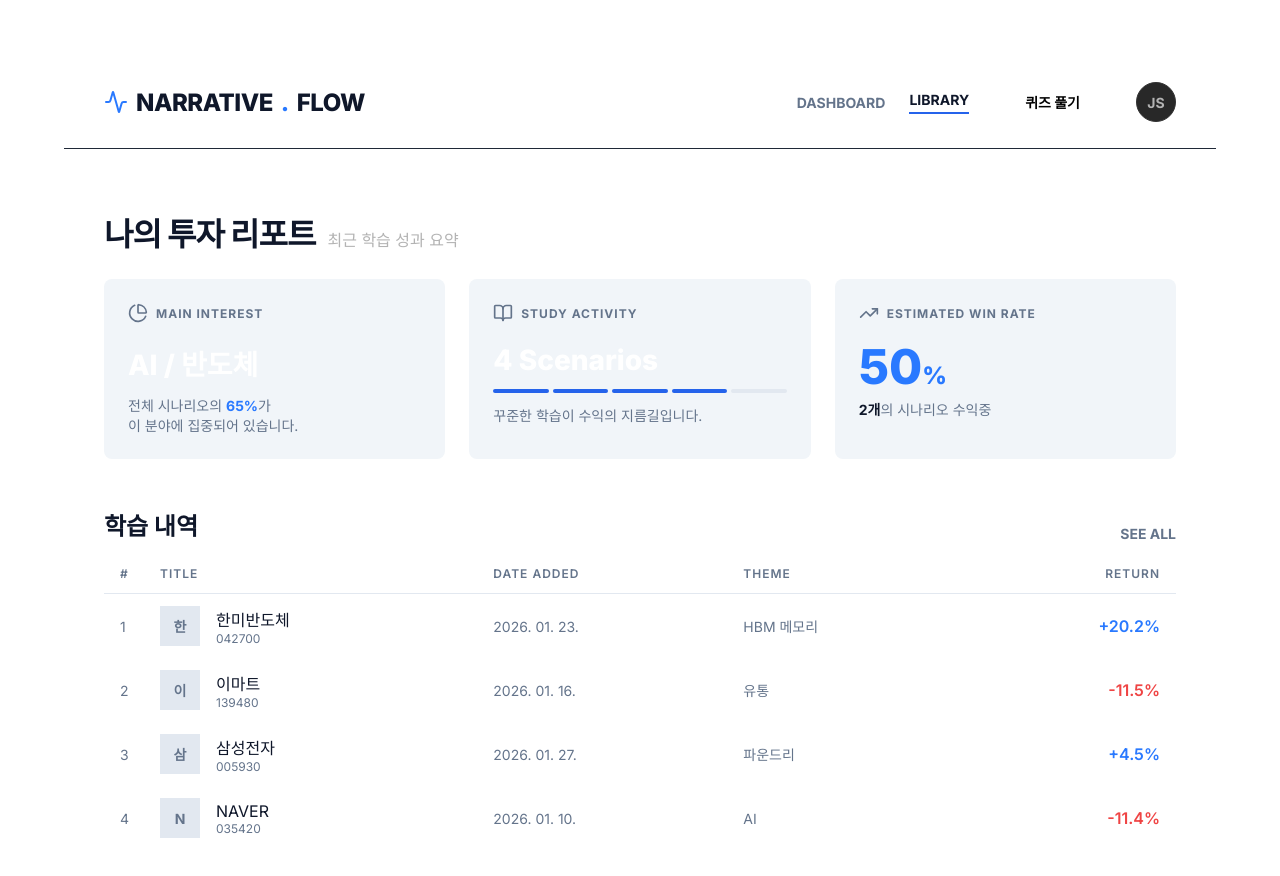
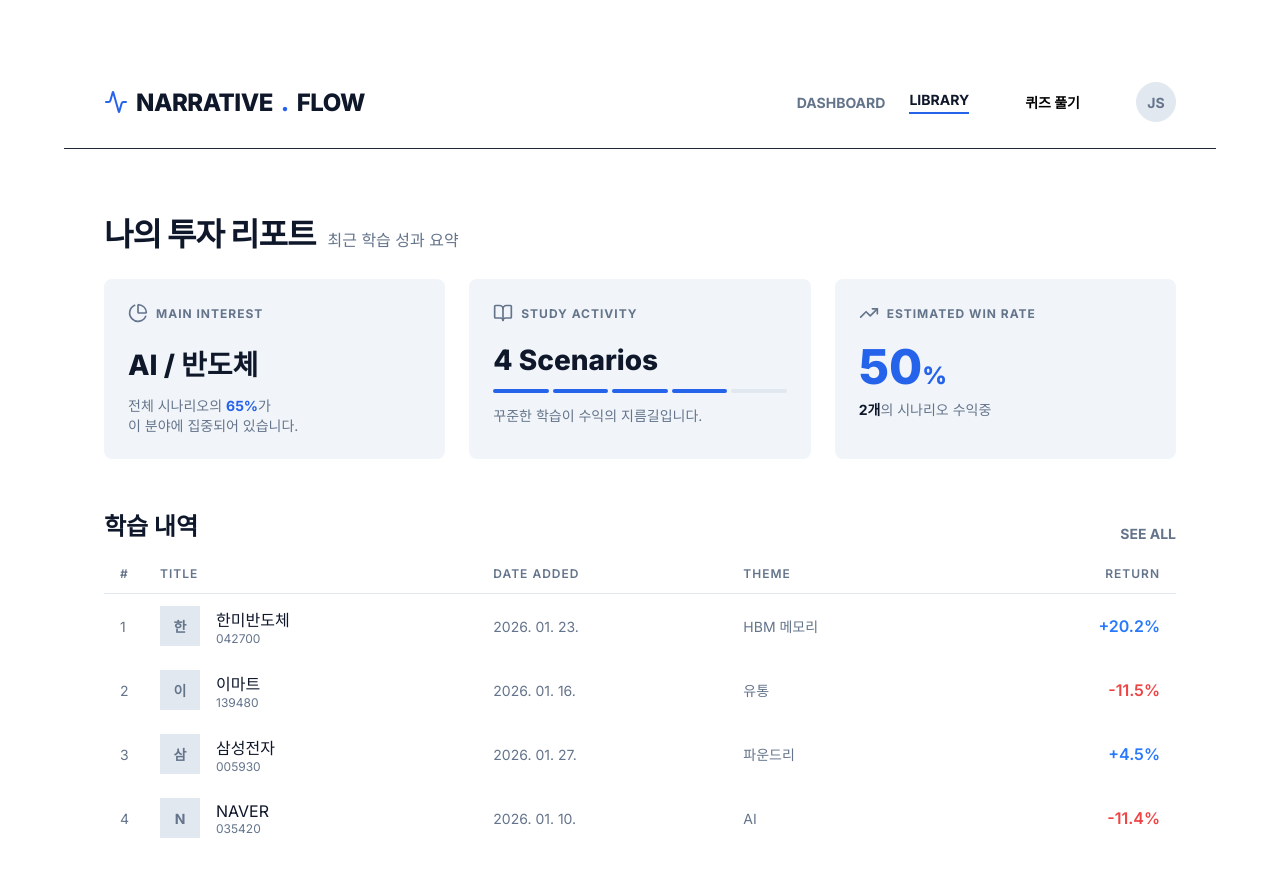
Before and after one commit to YJ99Son/narrative_fe_test, a React (Vite) app: page / in a window 1280 px wide. Both pictures are taken after a click on the button "MY PAGE". Shown: the top 876 px of the page. Built offline with nearby package versions, Linux system fonts and the light colour scheme.

Commit message:
Fix: builder view and my scenarios view to force white theme

```diff
--- a/src/Dashboard.css
+++ b/src/Dashboard.css
@@ -31,30 +31,7 @@
     --font-main: 'Inter', -apple-system, BlinkMacSystemFont, system-ui, Roboto, sans-serif;
 }
 
-@media (prefers-color-scheme: dark) {
-    :root {
-        /* DARK MODE OVERRIDES */
-        --dash-bg: #121212;
-        --dash-surface: #181818;
-        --dash-surface-highlight: #282828;
-        --dash-border: #282828;
-        --dash-primary: #2979FF;
-        --dash-secondary: #5393ff;
-        --dash-danger: #ff6b6b;
-        --dash-blue: #4dabf7;
-        --dash-text: #ffffff;
-        --dash-muted: #b3b3b3;
 
-        --dash-header-bg: rgba(18, 18, 18, 0.95);
-        --dash-mypage-header-bg: rgba(18, 18, 18, 0.95);
-        --dash-shadow: rgba(0, 0, 0, 0.2);
-        --dash-card-hover: #282828;
-        --dash-ticker-bg: #181818;
-
-        --dash-nav-bg: rgba(20, 20, 20, 0.85);
-        --dash-nav-border: rgba(255, 255, 255, 0.1);
-    }
-}
 
 body {
     background-color: var(--dash-bg);
--- a/src/views/MyScenariosView.tsx
+++ b/src/views/MyScenariosView.tsx
@@ -106,8 +106,8 @@ const MyScenariosView = ({ setView, current }: MyScenariosViewProps) => {
             {/* Header / Nav Area */}
             <header className="dashboard-header" style={{ padding: '24px 40px', display: 'flex', justifyContent: 'space-between', alignItems: 'center', background: 'var(--dash-header-bg)', backdropFilter: 'blur(10px)' }}>
                 <div style={{ fontWeight: 800, fontSize: '24px', letterSpacing: '-0.02em', display: 'flex', alignItems: 'center', gap: '8px' }}>
-                    <Activity size={24} color="#2979FF" />
-                    NARRATIVE<span style={{ color: '#2979FF' }}>.</span>FLOW
+                    <Activity size={24} color="var(--dash-primary)" />
+                    NARRATIVE<span style={{ color: 'var(--dash-primary)' }}>.</span>FLOW
                 </div>
                 <div style={{ display: 'flex', alignItems: 'center', gap: 24 }}>
                     <div style={{ color: 'var(--dash-muted)', fontSize: '14px', fontWeight: 700, cursor: 'pointer', transition: 'color 0.2s' }} onClick={() => setView('DASHBOARD')}>DASHBOARD</div>
@@ -120,8 +120,8 @@ const MyScenariosView = ({ setView, current }: MyScenariosViewProps) => {
                     }}>
                         퀴즈 풀기
                     </button>
-                    <div style={{ width: '40px', height: '40px', borderRadius: '50%', background: '#282828', display: 'flex', alignItems: 'center', justifyContent: 'center', border: '1px solid #333' }}>
-                        <span style={{ fontSize: '14px', fontWeight: 700, color: '#b3b3b3' }}>JS</span>
+                    <div style={{ width: '40px', height: '40px', borderRadius: '50%', background: 'var(--dash-surface-highlight)', display: 'flex', alignItems: 'center', justifyContent: 'center', border: '1px solid var(--dash-border)' }}>
+                        <span style={{ fontSize: '14px', fontWeight: 700, color: 'var(--dash-muted)' }}>JS</span>
                     </div>
                 </div>
             </header>
@@ -132,7 +132,7 @@ const MyScenariosView = ({ setView, current }: MyScenariosViewProps) => {
                 <section style={{ marginBottom: '48px' }}>
                     <div style={{ marginBottom: '24px', display: 'flex', alignItems: 'baseline', gap: '12px' }}>
                         <h2 style={{ fontSize: '32px', fontWeight: 800, margin: 0, letterSpacing: '-0.03em' }}>나의 투자 리포트</h2>
-                        <p style={{ color: '#b3b3b3', margin: 0, fontSize: '16px' }}>최근 학습 성과 요약</p>
+                        <p style={{ color: 'var(--dash-muted)', margin: 0, fontSize: '16px' }}>최근 학습 성과 요약</p>
                     </div>
 
                     <div style={{ display: 'grid', gridTemplateColumns: '1fr 1fr 1fr', gap: '24px' }}>
@@ -144,9 +144,9 @@ const MyScenariosView = ({ setView, current }: MyScenariosViewProps) => {
                             <div style={{ display: 'flex', alignItems: 'center', gap: '8px', marginBottom: '20px', color: 'var(--dash-muted)' }}>
                                 <PieChart size={20} /> <span style={{ fontSize: '12px', fontWeight: 700, letterSpacing: '1px' }}>MAIN INTEREST</span>
                             </div>
-                            <div style={{ fontSize: '28px', fontWeight: 800, color: '#fff', marginBottom: '12px' }}>{mainInterest}</div>
+                            <div style={{ fontSize: '28px', fontWeight: 800, color: 'var(--dash-text)', marginBottom: '12px' }}>{mainInterest}</div>
                             <p style={{ margin: '0', color: 'var(--dash-muted)', fontSize: '14px' }}>
-                                전체 시나리오의 <span style={{ color: '#2979FF', fontWeight: 700 }}>65%</span>가<br />이 분야에 집중되어 있습니다.
+                                전체 시나리오의 <span style={{ color: 'var(--dash-primary)', fontWeight: 700 }}>65%</span>가<br />이 분야에 집중되어 있습니다.
                             </p>
                         </div>
 
@@ -158,7 +158,7 @@ const MyScenariosView = ({ setView, current }: MyScenariosViewProps) => {
                             <div style={{ display: 'flex', alignItems: 'center', gap: '8px', marginBottom: '20px', color: 'var(--dash-muted)' }}>
                                 <BookOpen size={20} /> <span style={{ fontSize: '12px', fontWeight: 700, letterSpacing: '1px' }}>STUDY ACTIVITY</span>
                             </div>
-                            <div style={{ fontSize: '28px', fontWeight: 800, color: '#fff', marginBottom: '12px' }}>{totalScenarios} Scenarios</div>
+                            <div style={{ fontSize: '28px', fontWeight: 800, color: 'var(--dash-text)', marginBottom: '12px' }}>{totalScenarios} Scenarios</div>
                             <div style={{ display: 'flex', gap: '4px', marginBottom: '12px' }}>
                                 {[1, 2, 3, 4, 5].map(i => (
                                     <div key={i} style={{ flex: 1, height: '4px', background: i <= totalScenarios ? 'var(--dash-primary)' : 'var(--dash-border)', borderRadius: '2px' }}></div>
@@ -177,7 +177,7 @@ const MyScenariosView = ({ setView, current }: MyScenariosViewProps) => {
                             <div style={{ display: 'flex', alignItems: 'center', gap: '8px', marginBottom: '20px', color: 'var(--dash-muted)' }}>
                                 <TrendingUp size={20} /> <span style={{ fontSize: '12px', fontWeight: 700, letterSpacing: '1px' }}>ESTIMATED WIN RATE</span>
                             </div>
-                            <div style={{ fontSize: '48px', fontWeight: 800, color: '#2979FF', marginBottom: '8px', lineHeight: 1 }}>{winRate}<span style={{ fontSize: '24px' }}>%</span></div>
+                            <div style={{ fontSize: '48px', fontWeight: 800, color: 'var(--dash-primary)', marginBottom: '8px', lineHeight: 1 }}>{winRate}<span style={{ fontSize: '24px' }}>%</span></div>
                             <p style={{ margin: '0', color: 'var(--dash-muted)', fontSize: '14px' }}>
                                 <span style={{ color: 'var(--dash-text)', fontWeight: 700 }}>{profitCount}개</span>의 시나리오 수익중
                             </p>
```
